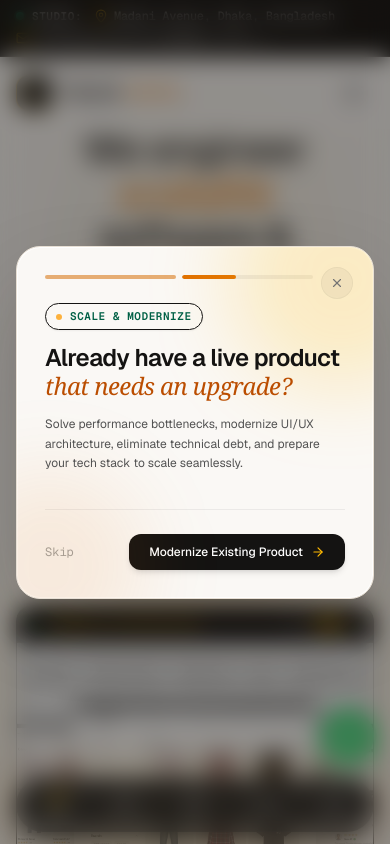
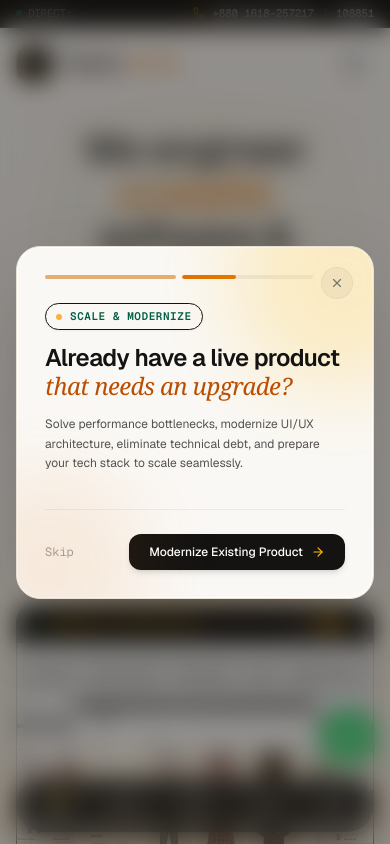
Before and after one commit to millathossain115/telos-digital, a Next.js app: page / in a window 390 px wide. Shown: the top 844 px of the page. Built offline with nearby package versions, Linux system fonts and the light colour scheme.

Commit message:
feat: add responsive Navbar component with contact info and navigation links

```diff
--- a/src/components/Navbar.tsx
+++ b/src/components/Navbar.tsx
@@ -28,11 +28,35 @@ export function Navbar() {
 
   return (
     <header className="fixed top-0 left-0 right-0 z-50 transition-all duration-300">
-      {/* Top Bar: Always Visible Studio & Contact Details */}
+      {/* Top Bar: Compact Phone on Mobile, Full Coordinates on Tablet/Desktop */}
       <div className="w-full bg-[#141210] border-b border-[#2C2622] text-[#FAF7F2]">
-        <div className="max-w-7xl mx-auto px-4 sm:px-6 lg:px-8 py-2 flex flex-wrap items-center justify-between gap-y-1 gap-x-6 text-xs sm:text-[13px] font-mono tracking-tight">
-          {/* Left: Studio Status + Location */}
-          <div className="flex items-center gap-3 text-neutral-300">
+        <div className="max-w-7xl mx-auto px-4 sm:px-6 lg:px-8 py-1.5 sm:py-2 flex items-center justify-between text-xs sm:text-[13px] font-mono tracking-tight">
+          {/* Mobile View: Narrow single-line phone quick-dial */}
+          <div className="flex sm:hidden items-center justify-between w-full">
+            <span className="inline-flex items-center gap-1.5 text-white/70 text-[11px]">
+              <span className="w-1.5 h-1.5 rounded-full bg-emerald-400 animate-pulse" />
+              <span>DIRECT:</span>
+            </span>
+            <div className="flex items-center gap-2 text-[11px]">
+              <Phone className="w-3 h-3 text-amber-400 shrink-0" />
+              <a
+                href="tel:+8801618257217"
+                className="text-white hover:text-amber-400 font-semibold tracking-tight transition-colors"
+              >
+                +880 1618-257217
+              </a>
+              <span className="text-white/30 font-normal">/</span>
+              <a
+                href="tel:+8801610108851"
+                className="text-white hover:text-amber-400 font-semibold tracking-tight transition-colors"
+              >
+                108851
+              </a>
+            </div>
+          </div>
+
+          {/* Desktop/Tablet View (sm+): Full Studio Status & Coordinates */}
+          <div className="hidden sm:flex items-center gap-3 text-neutral-300">
             <span className="inline-flex items-center gap-2 text-white">
               <span className="w-2 h-2 rounded-full bg-emerald-400 ring-2 ring-emerald-400/30 animate-pulse shrink-0" />
               <span className="font-semibold text-white tracking-wider text-[11px] uppercase">STUDIO:</span>
@@ -43,8 +67,8 @@ export function Navbar() {
             </span>
           </div>
 
-          {/* Contact Direct Strip */}
-          <div className="flex flex-wrap items-center gap-x-4 gap-y-1 text-xs sm:text-[13px]">
+          {/* Contact Direct Strip on Desktop/Tablet */}
+          <div className="hidden sm:flex flex-wrap items-center gap-x-4 gap-y-1 text-xs sm:text-[13px]">
             <div className="inline-flex items-center gap-1.5">
               <a
                 href="mailto:telosdigitalofficial@gmail.com"
@@ -56,9 +80,9 @@ export function Navbar() {
               <CopyEmailButton variant="iconOnly" email="telosdigitalofficial@gmail.com" />
             </div>
 
-            <span className="text-white/30 hidden sm:inline">|</span>
+            <span className="text-white/30">|</span>
 
-            <div className="hidden sm:flex items-center gap-2 text-white/90">
+            <div className="flex items-center gap-2 text-white/90">
               <Phone className="w-3.5 h-3.5 text-amber-400 shrink-0" />
               <a
                 href="tel:+8801618257217"
```
